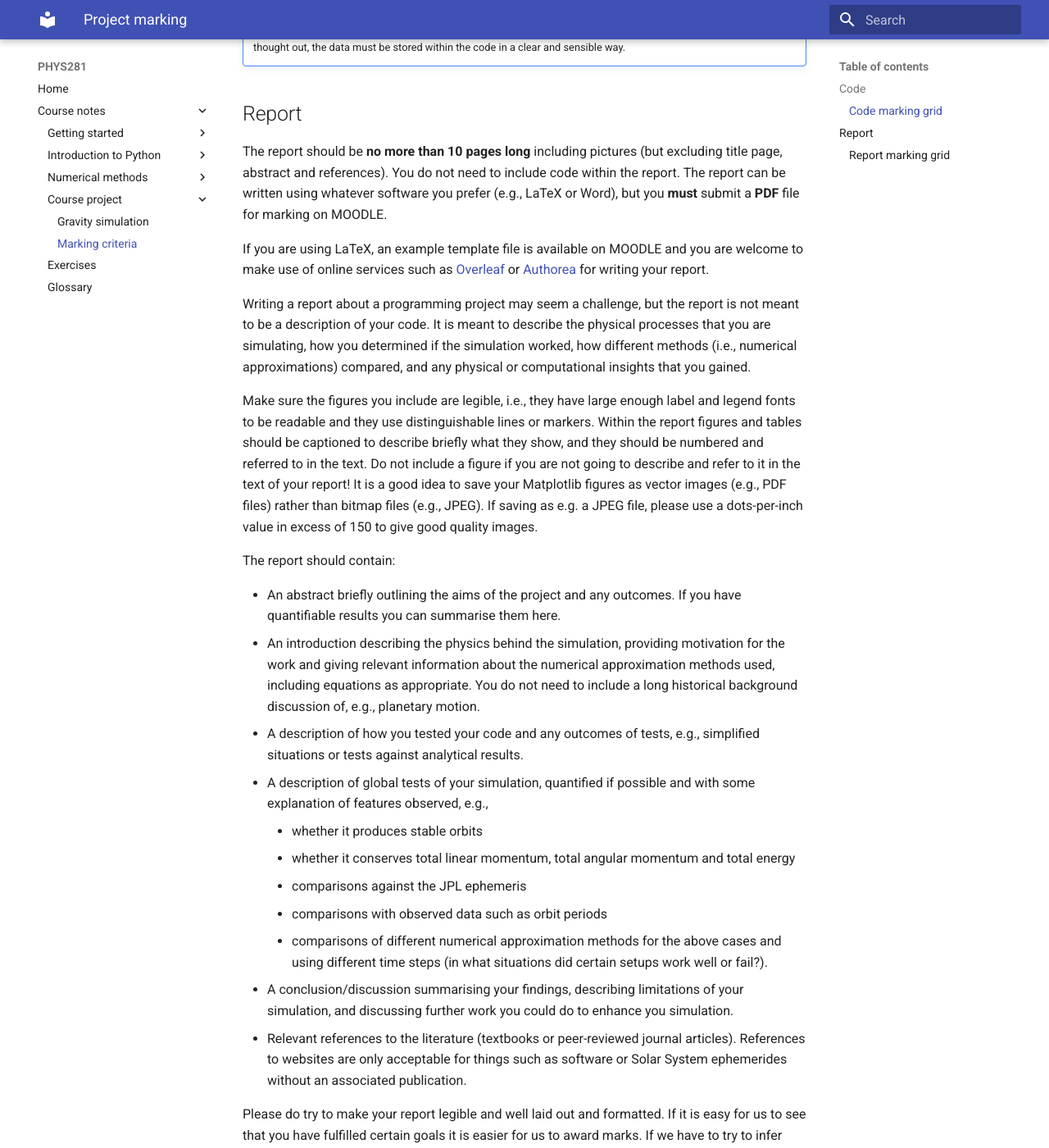
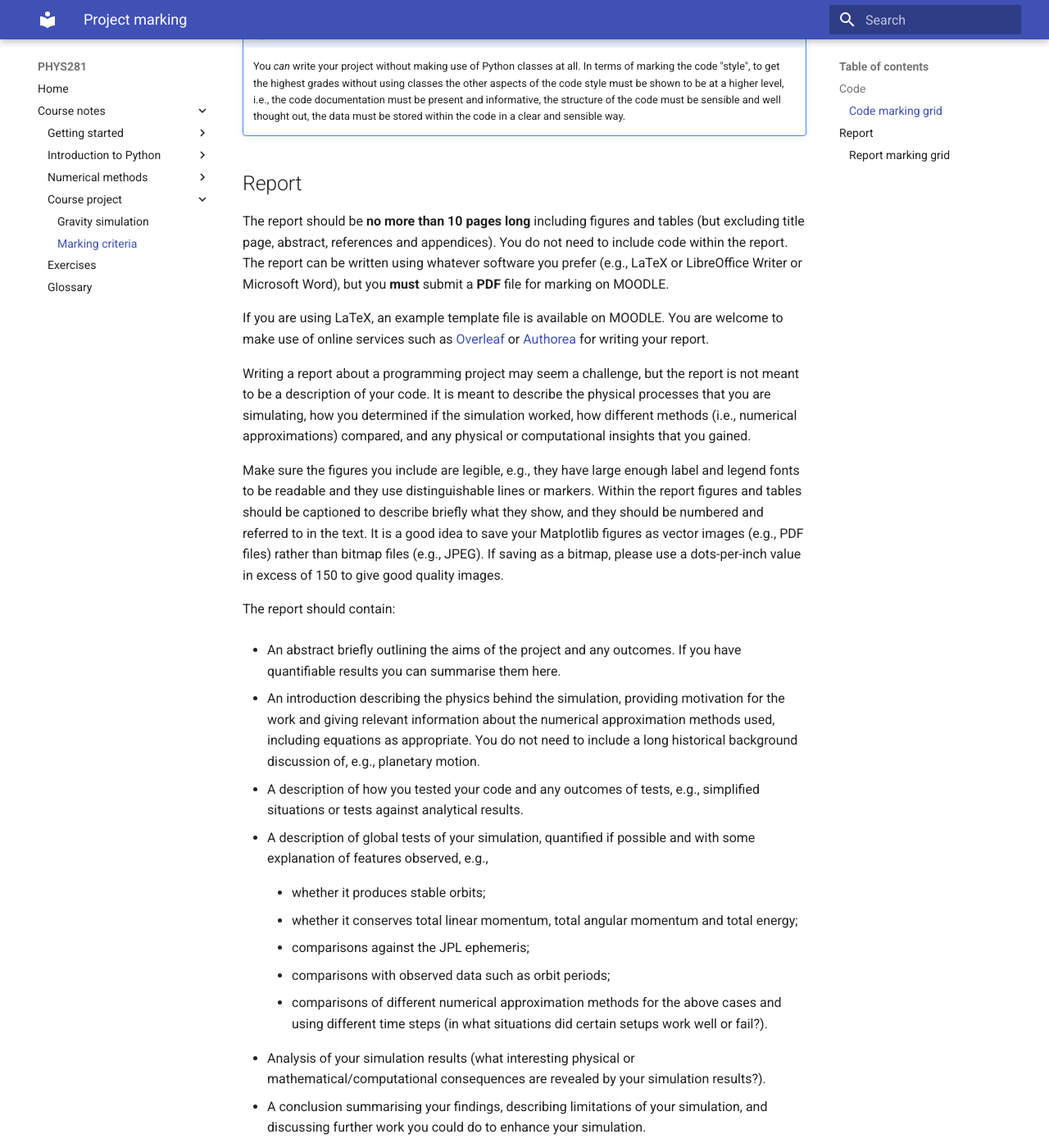
Before and after one commit to ndd21/PHYS281, an MkDocs documentation site: the page built from docs/markinggrid.md, in a window 1280 px wide and 1400 px high, scrolled down 3263 px. Shown: the whole window at 82% size. Built offline with MkDocs 1.6.1 and Material for MkDocs 9.7.7, drawn with Linux system fonts in a browser that asks for light colours; some of the changed text lies outside the part shown.

Commit message:
More tidying of the marking criteria.

```diff
--- a/docs/markinggrid.md
+++ b/docs/markinggrid.md
@@ -22,29 +22,45 @@
 
 Some general advice:
 
-* *Back up your code somewhere* (e.g., Microsoft OneDrive, [Dropbox](https://www.dropbox.com/), Google Drive, [GitHub](https://github.com) or [GitLab](https://about.gitlab.com/)).
-* Break your program into modules consisting of logically related classes and functions, and place each of these modules in a separate file.  Where appropriate, place scripts that do
-  tests or post-simulation analyses in their own files too.
-* For long simulations, output the data to a file (or files) and write plotting programs as separate, standalone
-  scripts that read in the simulation data. You don't want to have to rerun a ten-hour simulation just to change
-  the marker style or font size on a plot!
-* If you're not sure how to create a zip file then please look up how to do this well before the deadline!
+* **Back up your code somewhere** (e.g., Microsoft OneDrive,
+   [Dropbox](https://www.dropbox.com/), Google Drive,
+   [GitHub](https://github.com), [GitLab](https://about.gitlab.com/)
+   or a USB memory stick).
 
-You should try to generate results at each stage as you develop your
-program rather than waiting until everything is complete; this way you
-ensure that you have results to discuss in your report.
+* As you develop your code, save copies of your Python files as you go
+  along (e.g., in directories with names such as
+  `PHYS281-program-2025-12-03`).  This will ensure that if you break
+  your program you can go back to an earlier version.  Alternatively,
+  if you are familiar with version-control software such as Git, you
+  are welcome to use that instead.
 
-If you have a working simulation it is much more important to test it
-and to gather scientific data than to make a fancy interface for your
-program.  While having a graphical user interface or the ability to
-make movies of your simulations would be nice, do not spend too much
-of your valuable time on these things when testing, gathering and
-analysing data, and writing your report are far more important.
+* You should try to generate results at each stage as you develop your
+  program rather than waiting until everything is complete; this way
+  you ensure that you have results to discuss in your report.
+
+* Break your program into modules consisting of logically related
+  classes and functions, and place each of these modules in a separate
+  file.  Where appropriate, place scripts that do tests or
+  post-simulation analyses in their own files too.
+
+* For long simulations, output the data to a file (or files) and write
+  plotting programs as separate, standalone scripts that read in the
+  simulation data. You don't want to have to rerun a ten-hour
+  simulation just to change the marker style or font size on a plot!
+
+* Whilst having a fancy graphical user interface or the ability to
+  make pretty movies of your simulations is nice, do not waste much of
+  your valuable time on these things; *testing, gathering and
+  analysing scientific data, and writing your report are much more
+  important*.
+
+* If you're not sure how to create a zip file then please look up how
+  to do this well before the deadline!
 
 If you are struggling with where to start, please make use of the two
 project exercises ("Final Project Part 1" and "Final Project Part 2"
-on MOODLE) as a basis for your simulation. Also look at the example
-test file accompanying the Week 6 exercises on MOODLE.  These
+on MOODLE) as a starting point for your simulation. Also look at the
+example test file accompanying the Week 6 exercises on MOODLE.  These
 exercises are intended to help you get started with your project code.
 
 ### Code marking grid
@@ -74,14 +90,17 @@
 
 ## Report
 
-The report should be **no more than 10 pages long** including pictures (but excluding title page,
-abstract and references). You do not need to include code within the report. The report can be
-written using whatever software you prefer (e.g., LaTeX or Word), but you **must** submit a **PDF**
-file for marking on MOODLE.
+The report should be **no more than 10 pages long** including figures
+and tables (but excluding title page, abstract, references and
+appendices). You do not need to include code within the report. The
+report can be written using whatever software you prefer (e.g., LaTeX
+or LibreOffice Writer or Microsoft Word), but you **must** submit a
+**PDF** file for marking on MOODLE.
 
-If you are using LaTeX, an example template file is available on MOODLE and you are welcome to make use of
-online services such as [Overleaf](https://overleaf.com) or [Authorea](https://www.authorea.com/)
-for writing your report.
+If you are using LaTeX, an example template file is available on
+MOODLE.  You are welcome to make use of online services such as
+[Overleaf](https://overleaf.com) or
+[Authorea](https://www.authorea.com/) for writing your report.
 
 Writing a report about a programming project may seem a challenge, but
 the report is not meant to be a description of your code. It is meant
@@ -90,37 +109,58 @@
 numerical approximations) compared, and any physical or computational
 insights that you gained.
 
-Make sure the figures you include are legible, i.e., they have large
+Make sure the figures you include are legible, e.g., they have large
 enough label and legend fonts to be readable and they use
 distinguishable lines or markers. Within the report figures and tables
 should be captioned to describe briefly what they show, and they
-should be numbered and referred to in the text.  Do not include a
-figure if you are not going to describe and refer to it in the text of
-your report!  It is a good idea to save your Matplotlib figures as
-vector images (e.g., PDF files) rather than bitmap files (e.g.,
-JPEG). If saving as e.g. a JPEG file, please use a dots-per-inch value
-in excess of 150 to give good quality images.
+should be numbered and referred to in the text.  It is a good idea to
+save your Matplotlib figures as vector images (e.g., PDF files) rather
+than bitmap files (e.g., JPEG). If saving as a bitmap, please use a
+dots-per-inch value in excess of 150 to give good quality images.
 
 The report should contain:
 
-* An abstract briefly outlining the aims of the project and any outcomes. If you have quantifiable
-  results you can summarise them here.
-* An introduction describing the physics behind the simulation, providing motivation for the work and giving relevant information about the numerical
-  approximation methods used, including equations as appropriate. You do not need to include a long
-  historical background discussion of, e.g., planetary motion.
-* A description of how you tested your code and any outcomes of tests, e.g., simplified situations
-  or tests against analytical results.
-* A description of global tests of your simulation, quantified if possible and with some explanation
-  of features observed, e.g.,
-    * whether it produces stable orbits
-    * whether it conserves total linear momentum, total angular momentum and total energy
-    * comparisons against the JPL ephemeris
-    * comparisons with observed data such as orbit periods
-    * comparisons of different numerical approximation methods for the above cases and using different
-    time steps (in what situations did certain setups work well or fail?).
-* A conclusion/discussion summarising your findings, describing limitations of your simulation, and
-  discussing further work you could do to enhance you simulation.
-* Relevant references to the literature (textbooks or peer-reviewed journal articles).  References to websites are only acceptable for things such as software or Solar System ephemerides without an associated publication.
+* An abstract briefly outlining the aims of the project and any
+  outcomes. If you have quantifiable results you can summarise them
+  here.
+
+* An introduction describing the physics behind the simulation,
+  providing motivation for the work and giving relevant information
+  about the numerical approximation methods used, including equations
+  as appropriate. You do not need to include a long historical
+  background discussion of, e.g., planetary motion.
+
+* A description of how you tested your code and any outcomes of tests,
+  e.g., simplified situations or tests against analytical results.
+
+* A description of global tests of your simulation, quantified if
+  possible and with some explanation of features observed, e.g.,
+
+    * whether it produces stable orbits;
+
+    * whether it conserves total linear momentum, total angular
+      momentum and total energy;
+
+    * comparisons against the JPL ephemeris;
+
+    * comparisons with observed data such as orbit periods;
+
+    * comparisons of different numerical approximation methods for the
+      above cases and using different time steps (in what situations
+      did certain setups work well or fail?).
+
+* Analysis of your simulation results (what interesting physical or
+  mathematical/computational consequences are revealed by your
+  simulation results?).
+
+* A conclusion summarising your findings, describing limitations of
+  your simulation, and discussing further work you could do to enhance
+  your simulation.
+
+* Relevant references to the literature (textbooks or peer-reviewed
+  journal articles).  References to websites are only acceptable for
+  things such as software or Solar System ephemerides that do not have
+  an associated publication.
 
 Please do try to make your report legible and well laid out and
 formatted. If it is easy for us to see that you have fulfilled certain
@@ -133,17 +173,30 @@
 
 The report should not contain:
 
-* Lengthy descriptions or screenshots of your code (you are submitting your full code, so we do not need to see it twice);
-* Descriptions of the process of debugging your code (instead you should provide evidence that your final code works);
-* Too many figures; you only have 10 pages, so think about what you want to show and therefore
-  produce figures that provide useful summary information.
-* References purely to websites (unless to software or ephemerides without an associated publication).
+* Lengthy descriptions or screenshots of your code (you are submitting
+  your full code, so we do not need to see it twice);
+
+* Descriptions of the process of debugging your code (instead you
+  should provide evidence that your final code works);
+
+* Too many figures; you only have 10 pages, so think carefully about
+  what information you want to show, and focus on producing
+  high-quality, informative figures.
+
+* References purely to websites (unless to software or ephemerides
+  without an associated publication).
+
+You are welcome to include appendices, but please be aware that the
+markers will not read them, so appendices are only for your own
+satisfaction and should not include any crucial information.
 
 ### Report marking grid
 
-Below is a marking grid giving a guide to how the report will be marked. The report will be marked
-based on a set of five attributes: abstract, introduction, results (including testing), conclusions,
-and presentation. The weights of marks between the different attributes are given in brackets.
+Below is a marking grid giving a guide to how the report will be
+marked. The report will be marked based on a set of five attributes:
+abstract, introduction, results (including testing), conclusions, and
+presentation. The weights of marks between the different attributes
+are given in brackets.
 
 | Grade | Abstract (10%) | Introduction (20%) | Results (40%) | Conclusions (20%) | Presentation (10%) |
 | ----- | -------- | ------------ | ------- | ----------- | ------ |
```
